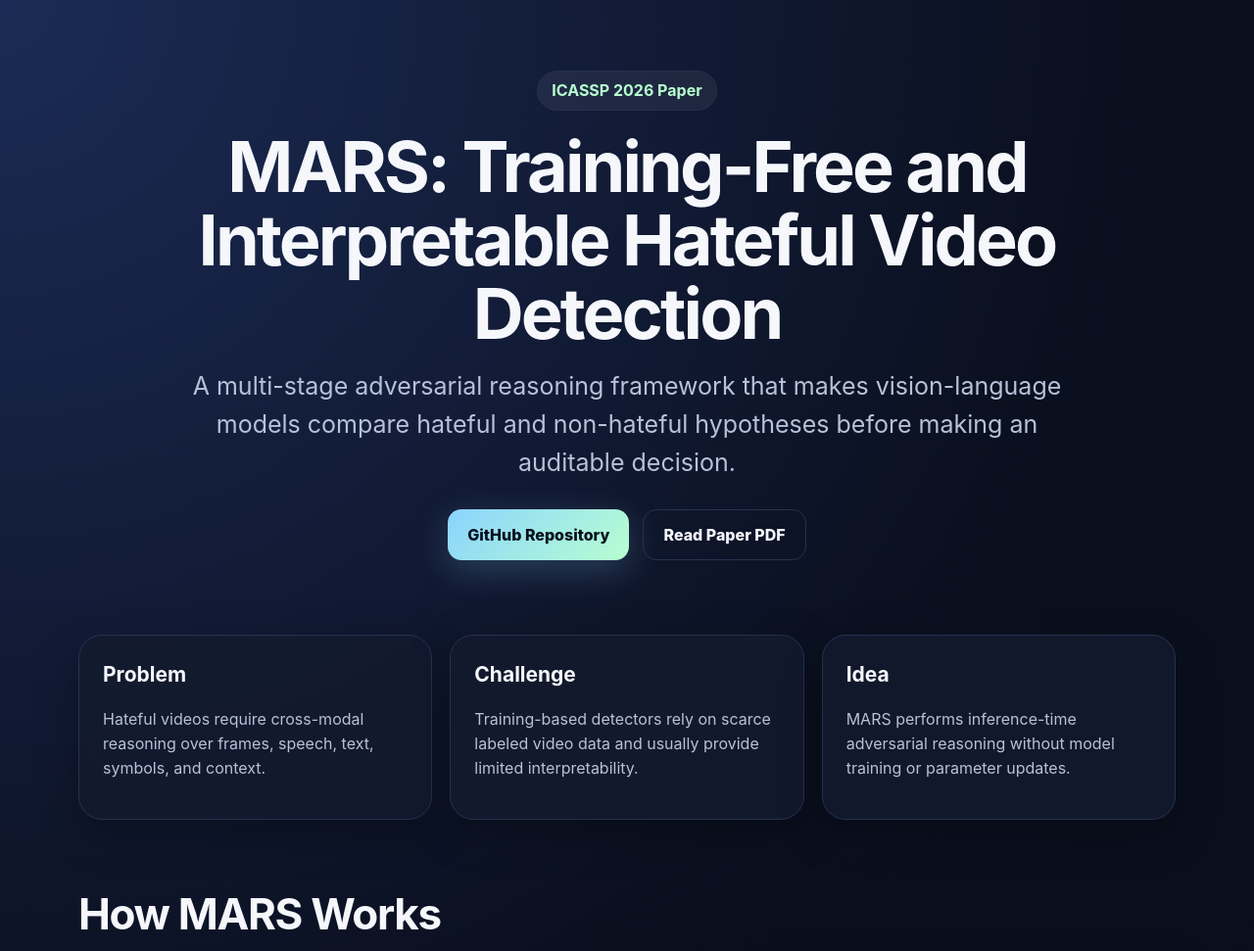
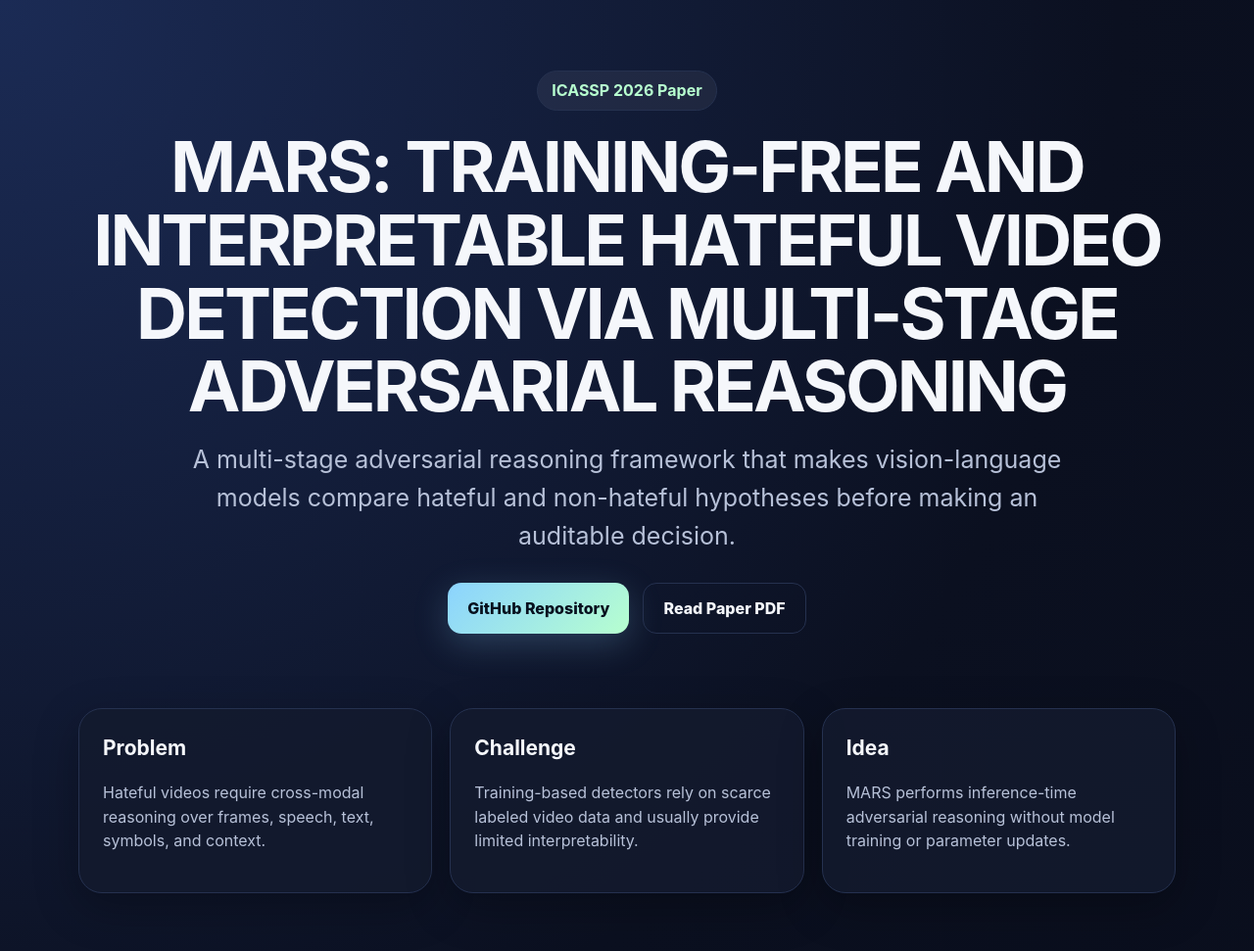
Before and after one commit to shuonanyang/mars_release, a plain HTML site: page index.html in a window 1280 px wide. Shown: the top 971 px of the page at 98% size. Drawn offline with Linux system fonts and the light colour scheme.

Commit message:
Update index.html

```diff
--- a/index.html
+++ b/index.html
@@ -26,7 +26,7 @@ h1{font-size:clamp(38px,6vw,72px);line-height:1.04;margin:0 0 18px;letter-spacin
 <header class="hero">
   <div class="container">
     <div class="badge">ICASSP 2026 Paper</div>
-    <h1>MARS: Training-Free and Interpretable Hateful Video Detection</h1>
+    <h1>MARS: TRAINING-FREE AND INTERPRETABLE HATEFUL VIDEO DETECTION VIA MULTI-STAGE ADVERSARIAL REASONING</h1>
     <p class="subtitle">A multi-stage adversarial reasoning framework that makes vision-language models compare hateful and non-hateful hypotheses before making an auditable decision.</p>
     <div class="buttons">
       <a class="btn" href="https://github.com/Multimodal-Intelligence-Lab-MIL/MARS" target="_blank" rel="noopener">GitHub Repository</a>
```
